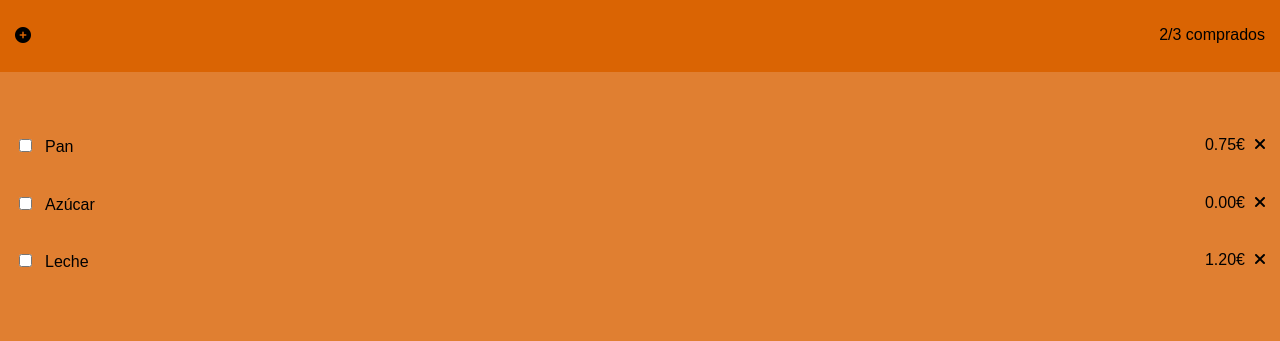
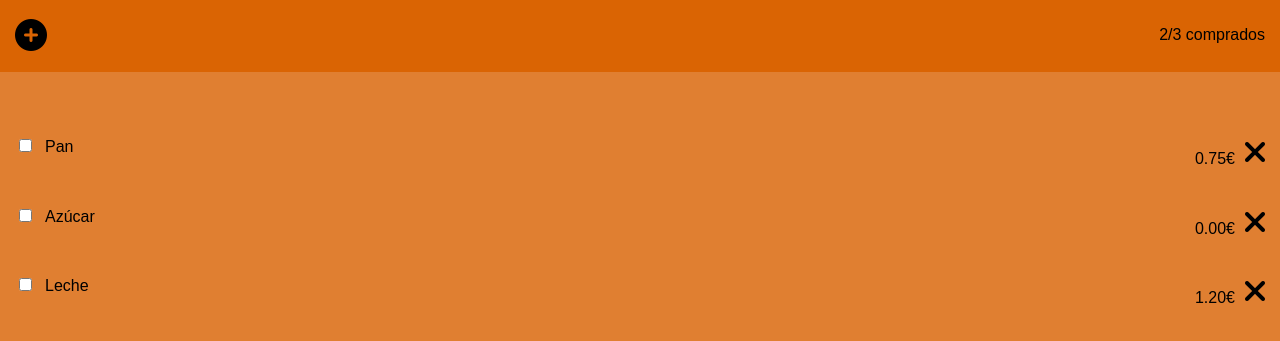
Before and after one commit to pau-develop/202207-w1ch4-pau-sanchez, a plain HTML site: page index.html in a window 1280 px wide. Shown: the part 103-444 px from the top of the page. Drawn offline with Linux system fonts and the light colour scheme.

Commit message:
Changed fontawesome icon size

```diff
--- a/index.html
+++ b/index.html
@@ -24,7 +24,7 @@
         </nav>
       </header>
       <section class="second-bar">
-        <i class="fas fa-plus-circle"></i>
+        <i class="fas fa-plus-circle fa-2x"></i>
         <span>2/3 comprados</span>
       </section>
       <section class="main-content">
@@ -34,7 +34,7 @@
               <input type="checkbox" /><span>Pan</span>
             </div>
             <div class="main-content__right">
-              <span>0.75€</span><i class="fa-solid fa-xmark"></i>
+              <span>0.75€</span><i class="fa-solid fa-xmark fa-2x"></i>
             </div>
           </li>
           <li>
@@ -42,7 +42,7 @@
               <input type="checkbox" /><span>Azúcar</span>
             </div>
             <div class="main-content__right">
-              <span>0.00€</span><i class="fa-solid fa-xmark"></i>
+              <span>0.00€</span><i class="fa-solid fa-xmark fa-2x"></i>
             </div>
           </li>
           <li>
@@ -50,7 +50,7 @@
               <input type="checkbox" /><span>Leche</span>
             </div>
             <div class="main-content__right">
-              <span>1.20€</span><i class="fa-solid fa-xmark"></i>
+              <span>1.20€</span><i class="fa-solid fa-xmark fa-2x"></i>
             </div>
           </li>
         </ul>
```
